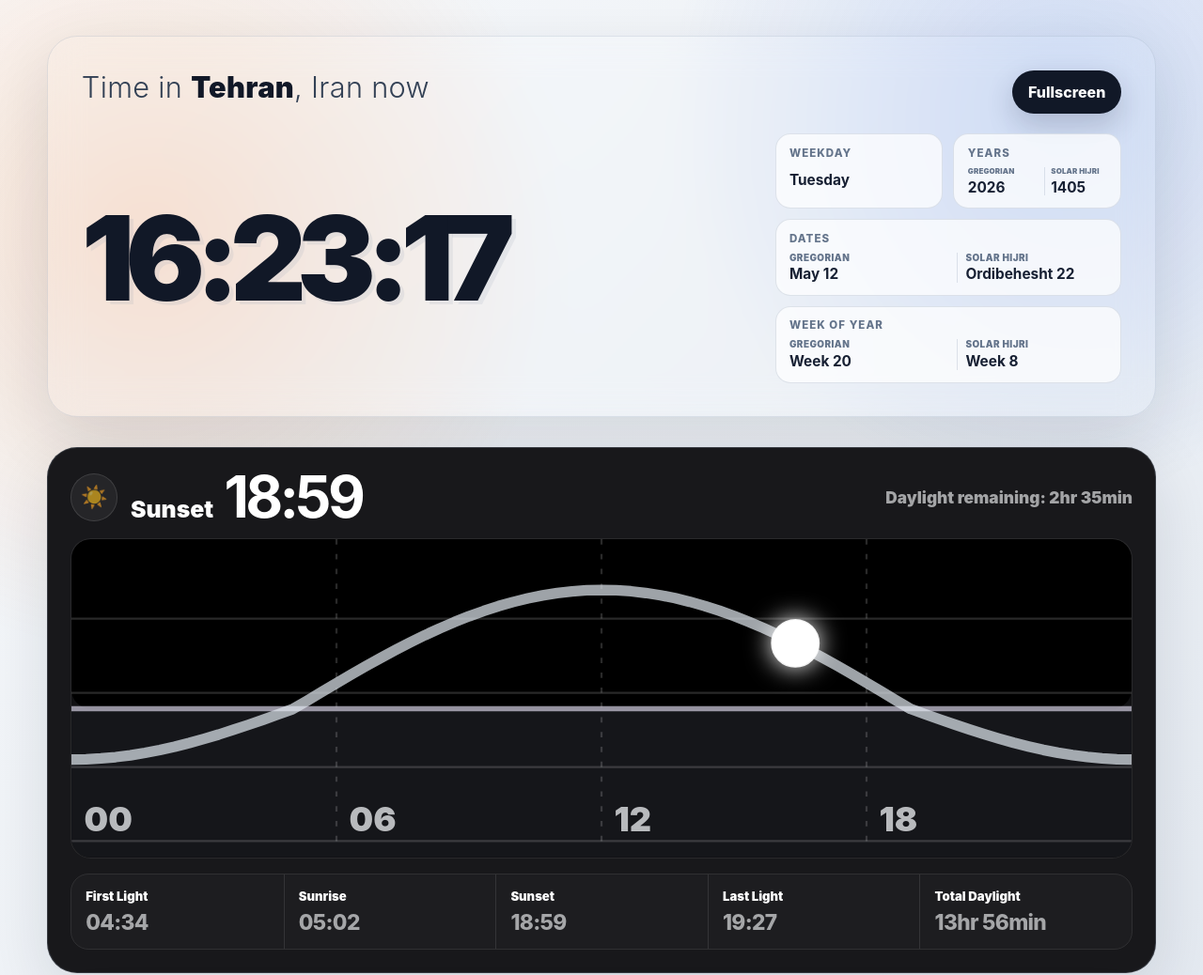
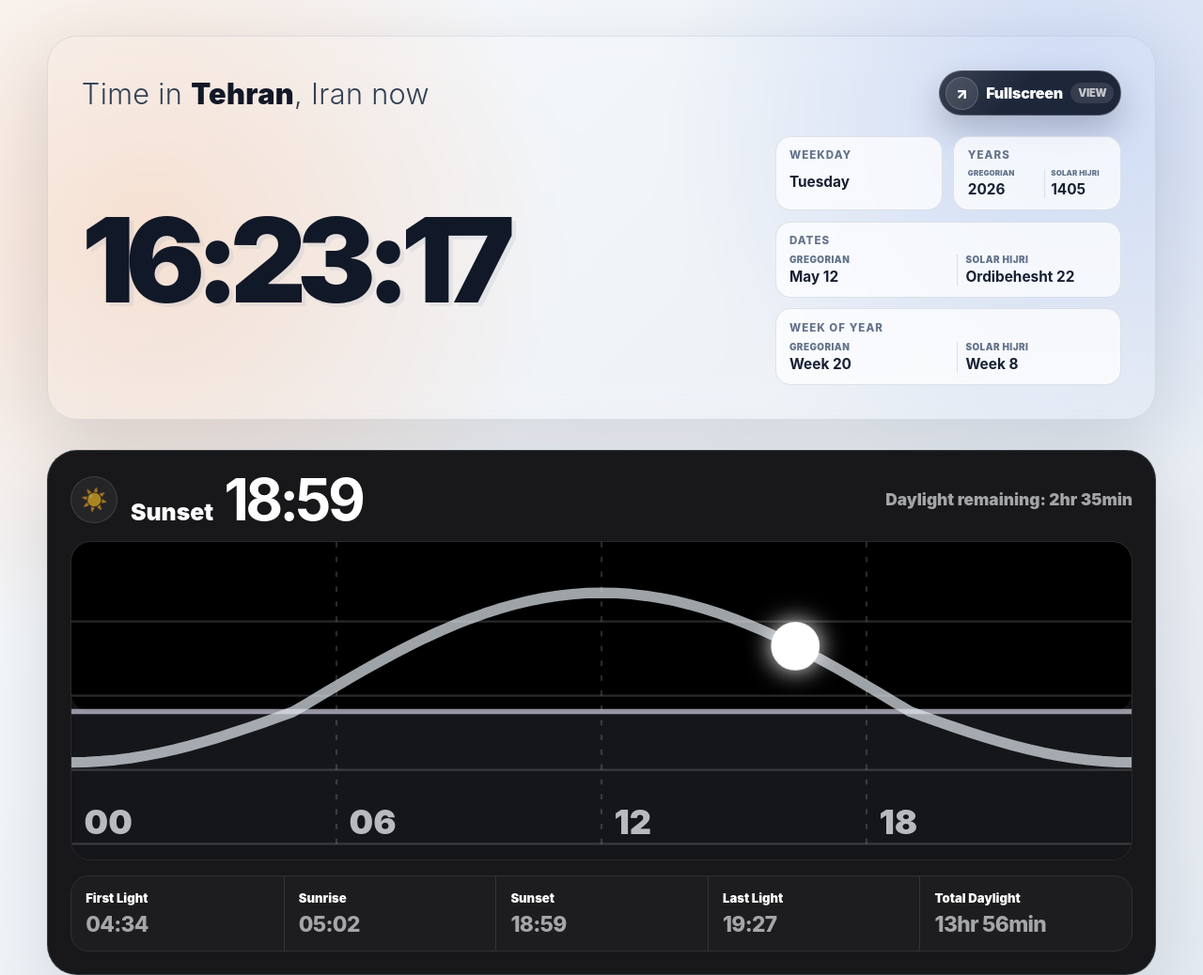
Before and after one commit to iMoein/time, a website: page index.html in a window 1280 px wide. Shown: the top 1038 px of the page at 94% size. Drawn offline with Linux system fonts and the light colour scheme; no server answers.

Commit message:
Improve fullscreen button UX

```diff
--- a/src/main.js
+++ b/src/main.js
@@ -847,13 +847,20 @@ function App() {
     setNtpSyncRequest((requestId) => requestId + 1);
   };
 
+  const fullscreenSupported = Boolean(document.documentElement.requestFullscreen && document.exitFullscreen);
+  const fullscreenLabel = isFullscreen ? 'Exit fullscreen' : 'Fullscreen';
+
   const toggleFullscreen = () => {
+    if (!fullscreenSupported) {
+      return;
+    }
+
     if (document.fullscreenElement) {
       document.exitFullscreen();
       return;
     }
 
-    document.documentElement.requestFullscreen?.();
+    document.documentElement.requestFullscreen();
   };
 
   return h(
@@ -868,8 +875,18 @@ function App() {
         h('p', { className: 'eyebrow' }, 'Time in ', h('strong', null, selectedCity.label), `, ${selectedCity.country} now`),
         h(
           'button',
-          { type: 'button', className: 'fullscreen-button', onClick: toggleFullscreen },
-          isFullscreen ? 'Exit fullscreen' : 'Fullscreen',
+          {
+            type: 'button',
+            className: 'fullscreen-button',
+            onClick: toggleFullscreen,
+            disabled: !fullscreenSupported,
+            'aria-pressed': isFullscreen,
+            title: fullscreenSupported ? fullscreenLabel : 'Fullscreen is not supported on this device',
+            'aria-label': fullscreenSupported ? fullscreenLabel : 'Fullscreen is not supported on this device',
+          },
+          h('span', { className: 'fullscreen-button__icon', 'aria-hidden': 'true' }, isFullscreen ? '↙' : '↗'),
+          h('span', { className: 'fullscreen-button__copy' }, fullscreenLabel),
+          h('span', { className: 'fullscreen-button__hint', 'aria-hidden': 'true' }, isFullscreen ? 'Esc' : 'View'),
         ),
       ),
       h(
--- a/src/styles.css
+++ b/src/styles.css
@@ -55,7 +55,7 @@ button {
 
 .top-bar {
   display: flex;
-  align-items: flex-start;
+  align-items: center;
   justify-content: space-between;
   gap: 1rem;
 }
@@ -75,20 +75,80 @@ button {
 }
 
 .fullscreen-button {
+  --button-bg: rgba(15, 23, 42, 0.92);
+  --button-border: rgba(255, 255, 255, 0.18);
+  display: inline-grid;
+  grid-template-columns: auto minmax(0, auto) auto;
+  align-items: center;
+  gap: 0.48rem;
   flex: 0 0 auto;
+  min-height: 3rem;
   cursor: pointer;
+  border: 1px solid var(--button-border);
   border-radius: 999px;
-  padding: 0.8rem 1.05rem;
-  background: #111827;
+  padding: 0.34rem 0.42rem 0.34rem 0.34rem;
+  background:
+    linear-gradient(135deg, rgba(255, 255, 255, 0.12), transparent 45%),
+    var(--button-bg);
   color: #fff;
-  font-weight: 800;
-  box-shadow: 0 12px 30px rgba(15, 23, 42, 0.18);
-  transition: transform 180ms ease, box-shadow 180ms ease;
+  font-weight: 900;
+  letter-spacing: -0.015em;
+  box-shadow: 0 16px 34px rgba(15, 23, 42, 0.22);
+  transition: transform 180ms ease, box-shadow 180ms ease, background 180ms ease;
+  -webkit-tap-highlight-color: transparent;
 }
 
-.fullscreen-button:hover {
+.fullscreen-button:hover:not(:disabled),
+.fullscreen-button:focus-visible {
   transform: translateY(-2px);
-  box-shadow: 0 16px 38px rgba(15, 23, 42, 0.24);
+  background:
+    linear-gradient(135deg, rgba(255, 255, 255, 0.16), transparent 45%),
+    #0f172a;
+  box-shadow: 0 18px 44px rgba(15, 23, 42, 0.28);
+}
+
+.fullscreen-button:focus-visible {
+  outline: 3px solid rgba(37, 99, 235, 0.24);
+  outline-offset: 4px;
+}
+
+.fullscreen-button:active:not(:disabled) {
+  transform: translateY(0) scale(0.98);
+}
+
+.fullscreen-button:disabled {
+  cursor: not-allowed;
+  opacity: 0.58;
+}
+
+.fullscreen-button__icon {
+  display: grid;
+  width: 2.18rem;
+  height: 2.18rem;
+  place-items: center;
+  border: 1px solid rgba(255, 255, 255, 0.16);
+  border-radius: 50%;
+  background: rgba(255, 255, 255, 0.1);
+  font-size: 1rem;
+  line-height: 1;
+}
+
+.fullscreen-button__copy {
+  padding-inline: 0.05rem;
+  white-space: nowrap;
+}
+
+.fullscreen-button__hint {
+  min-width: 2.35rem;
+  border-radius: 999px;
+  padding: 0.34rem 0.5rem;
+  background: rgba(255, 255, 255, 0.1);
+  color: rgba(255, 255, 255, 0.72);
+  font-size: 0.7rem;
+  font-weight: 950;
+  line-height: 1;
+  text-align: center;
+  text-transform: uppercase;
 }
 
 .hero-content {
@@ -884,6 +944,22 @@ button {
     flex-direction: column;
   }
 
+  .fullscreen-button {
+    grid-template-columns: auto minmax(0, 1fr);
+    justify-content: stretch;
+    width: 100%;
+    min-height: 3.25rem;
+    padding-right: 0.9rem;
+  }
+
+  .fullscreen-button__copy {
+    justify-self: start;
+  }
+
+  .fullscreen-button__hint {
+    display: none;
+  }
+
   .clock {
     font-size: clamp(4.4rem, 22vw, 7.2rem);
   }
```
